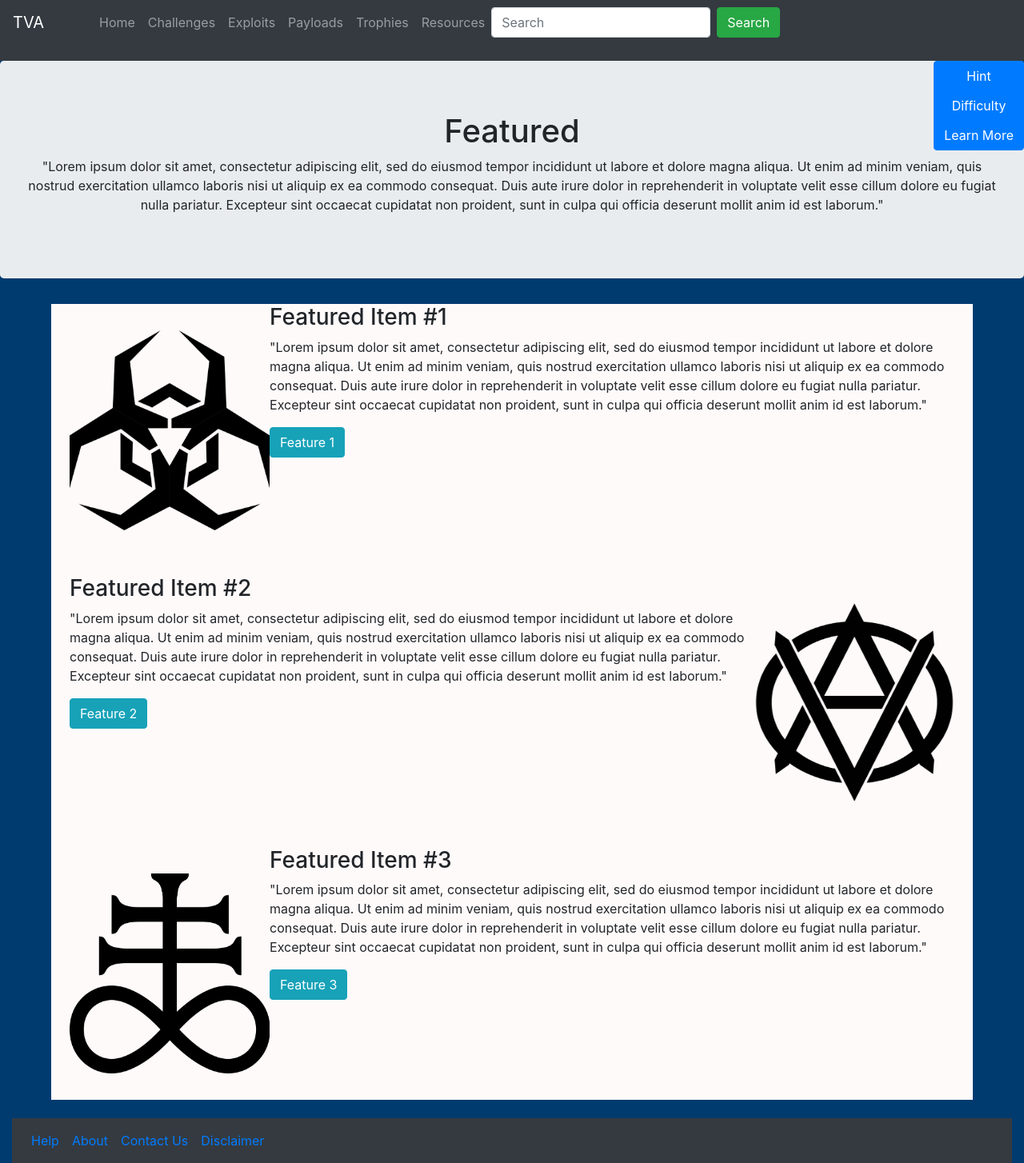
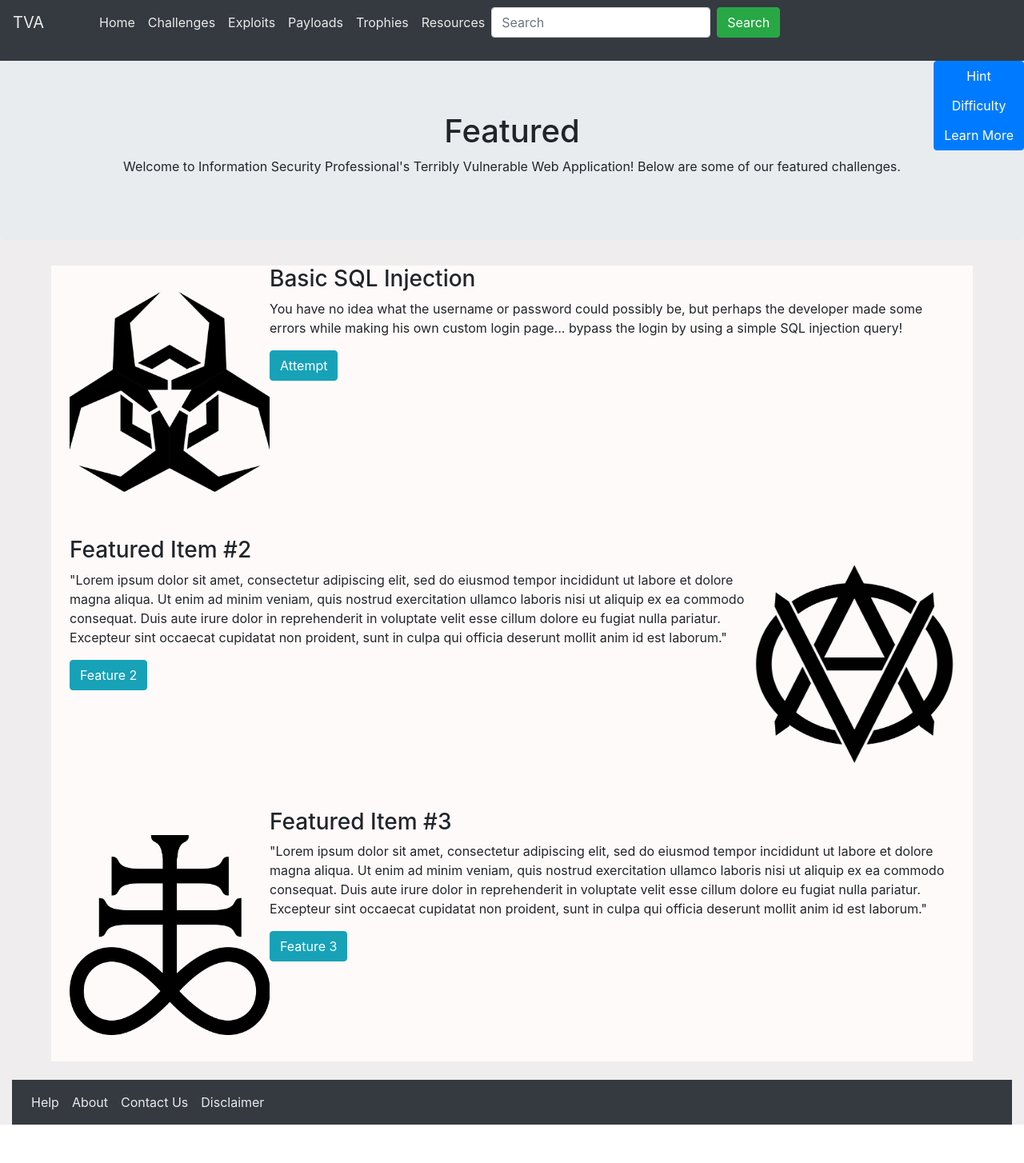
Before and after one commit to StoutInfoSec/terribly-vulnerable-webapp, a PHP site: page / in a window 1280 px wide. Shown: the whole page at 80% size. After the commit the page ends 1406 px from the top, so only its background shows below. Run offline with PHP 8.4, Linux system fonts and the light colour scheme; some libraries are stand-ins or nearby versions.

Commit message:
added sql challenge #1

```diff
--- a/challenges.php
+++ b/challenges.php
@@ -31,12 +31,12 @@
                 <div class="row" id="card-row">
                     <div class="col">
                         <div class="card bg-light" id="card-div">
-                            <div class="card-header">Challenge Card</div>
+                            <div class="card-header">SQL Challenge 1</div>
                             <img id="card-img" class="card-img-top" src="images/card_004.png"
                                  alt="Challenge image" />
                             <div class="card-body">
-                                <h4 class="card-title"><small>Challenge Name</small></h4>
-                                <p class="card-text"><small>Short Challenge Description</small></p>
+                                <h4 class="card-title"><small>Basic SQL Injectoin</small></h4>
+                                <p class="card-text"><small>Can you bypass the login?</small></p>
                                 <a href="/challenges/sql/level_1.php" class="btn btn-primary">Attempt Challenge</a>
                             </div>
                         </div>
--- a/css/style.css
+++ b/css/style.css
@@ -2,7 +2,7 @@ html, body, header {
     height: 100%;
     width: 100%;
     position: absolute;
-    background-color: #003B6f;
+    background-color: #efeded;
 }
 
 header {
@@ -88,3 +88,7 @@ div h1 {
 .toolbar {
     min-width: 700px;
 }
+
+a {
+    color: #eaeaea !important
+}
--- a/index.php
+++ b/index.php
@@ -23,13 +23,7 @@
         <div class="jumbotron" id="page-hdr">
             <h1>Featured</h1>
             <p>
-                "Lorem ipsum dolor sit amet, consectetur adipiscing elit, sed do
-                eiusmod tempor incididunt ut labore et dolore magna aliqua. Ut
-                enim ad minim veniam, quis nostrud exercitation ullamco laboris
-                nisi ut aliquip ex ea commodo consequat. Duis aute irure dolor
-                in reprehenderit in voluptate velit esse cillum dolore eu fugiat
-                nulla pariatur. Excepteur sint occaecat cupidatat non proident,
-                sunt in culpa qui officia deserunt mollit anim id est laborum."
+                Welcome to Information Security Professional's Terribly Vulnerable Web Application! Below are some of our featured challenges.
             </p>
         </div>
         <div class="well well-lg" id="card-box">
@@ -40,19 +34,11 @@
                     </div>
                     <div class="media-body">
                         <div class="media-heading">
-                            <h3>Featured Item #1</h3>
+                            <h3>Basic SQL Injection</h3>
                             <p>
-                                "Lorem ipsum dolor sit amet, consectetur adipiscing
-                                elit, sed do eiusmod tempor incididunt ut labore et
-                                dolore magna aliqua. Ut enim ad minim veniam, quis
-                                nostrud exercitation ullamco laboris nisi ut
-                                aliquip ex ea commodo consequat. Duis aute irure
-                                dolor in reprehenderit in voluptate velit esse
-                                cillum dolore eu fugiat nulla pariatur. Excepteur
-                                sint occaecat cupidatat non proident, sunt in culpa
-                                qui officia deserunt mollit anim id est laborum."
+                                You have no idea what the username or password could possibly be, but perhaps the developer made some errors while making his own custom login page... bypass the login by using a simple SQL injection query!
                             </p>
-                            <button type="button" class="btn btn-info">Feature 1</button>
+                            <button type="button" onclick="location.href='/challenges/sql/level_1.php';" class="btn btn-info">Attempt</button>
                         </div>
                     </div>
                 </div>
--- a/resources.php
+++ b/resources.php
@@ -1,7 +1,6 @@
 <!DOCTYPE html>
 <html>
 <head>
-    <meta charset="utf-8" />
     <meta charset="utf-8">
     <meta name="viewport" content="width=device-width, initial-scale=1">
     <link rel="stylesheet"
--- a/scripts/generate_sql.php
+++ b/scripts/generate_sql.php
@@ -19,7 +19,7 @@ class dynamic_DB {
 		$sql = "CREATE DATABASE " . ($this->id);
 
 		if ($this->conn->query($sql) === TRUE) {
-			echo "Database created successfully\n";
+			//echo "Database created successfully\n";
 		}
 		else {
 			echo "Error creating database: " . $this->conn->error;
@@ -31,7 +31,7 @@ class dynamic_DB {
 	function __destruct(){
 		$sql = "DROP DATABASE " . ($this->id);
 		if ($this->conn->query($sql) === TRUE) {
-			echo "Database destroyed successfully\n";
+			//echo "Database destroyed successfully\n";
 			$this->conn->close();
 			return 0;
 		}
@@ -46,7 +46,7 @@ class dynamic_DB {
 	public function basic_query($command){
 		$sql = $command;
 		if ($this->conn->query($sql) === TRUE) {
-			echo "Query ran successfully\n";
+			//echo "Query ran successfully\n";
 			return 0;
 		}
 		else {
```
Also changed, not shown: challenges/sql/level_1.css (added, +29 -0 lines), challenges/sql/level_1.php (+39 -7 lines), challenges/sql/level_1_32094.php (added, +36 -0 lines).
